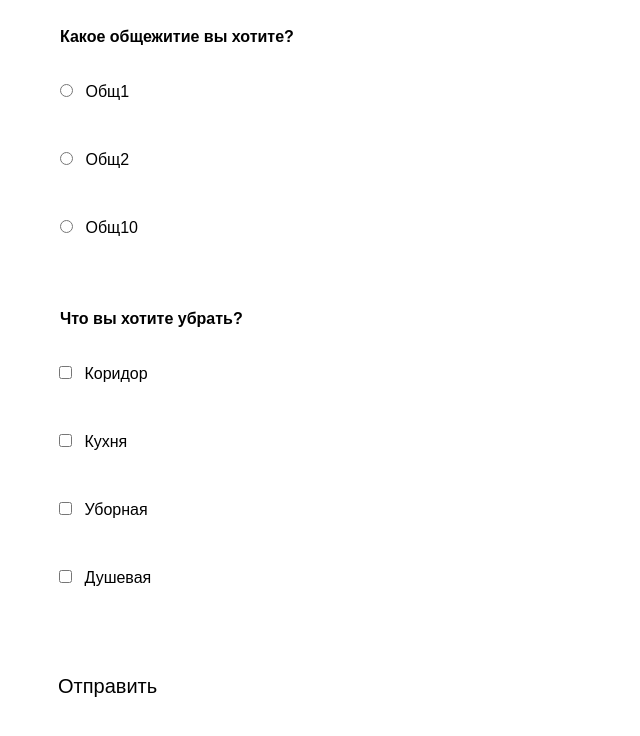
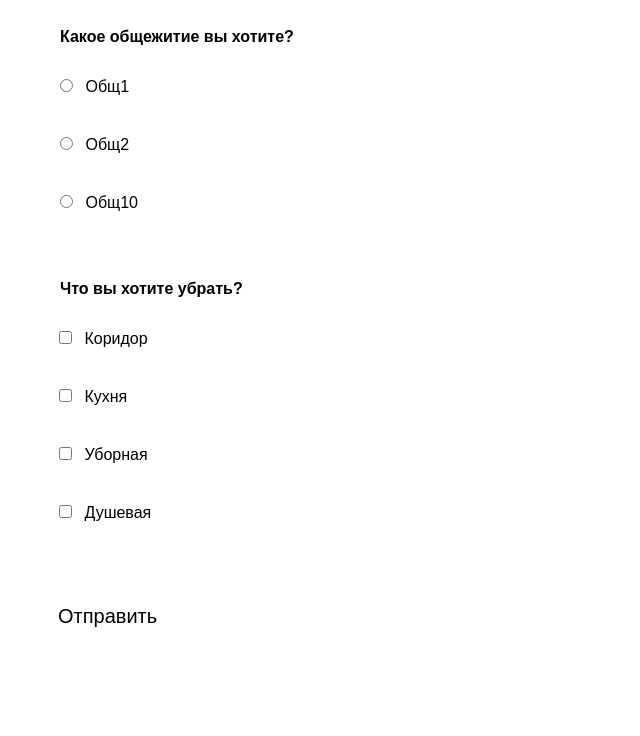
Before and after one commit to ArsenMalkh/cleaning.github.io, a plain HTML site: page index.html in a window 1280 px wide. Shown: the whole page, without its empty margins (0-640 px from the left). Drawn offline with Linux system fonts and the light colour scheme.

Commit message:
Update style.css

```diff
--- a/style.css
+++ b/style.css
@@ -23,7 +23,7 @@ legend {
 
 label {
     display: block;
-    margin: 10px 0;
+    margin: 5px 0;
     cursor: pointer;
     background: transparent; /* Прозрачный фон */
     padding: 5px;
```
